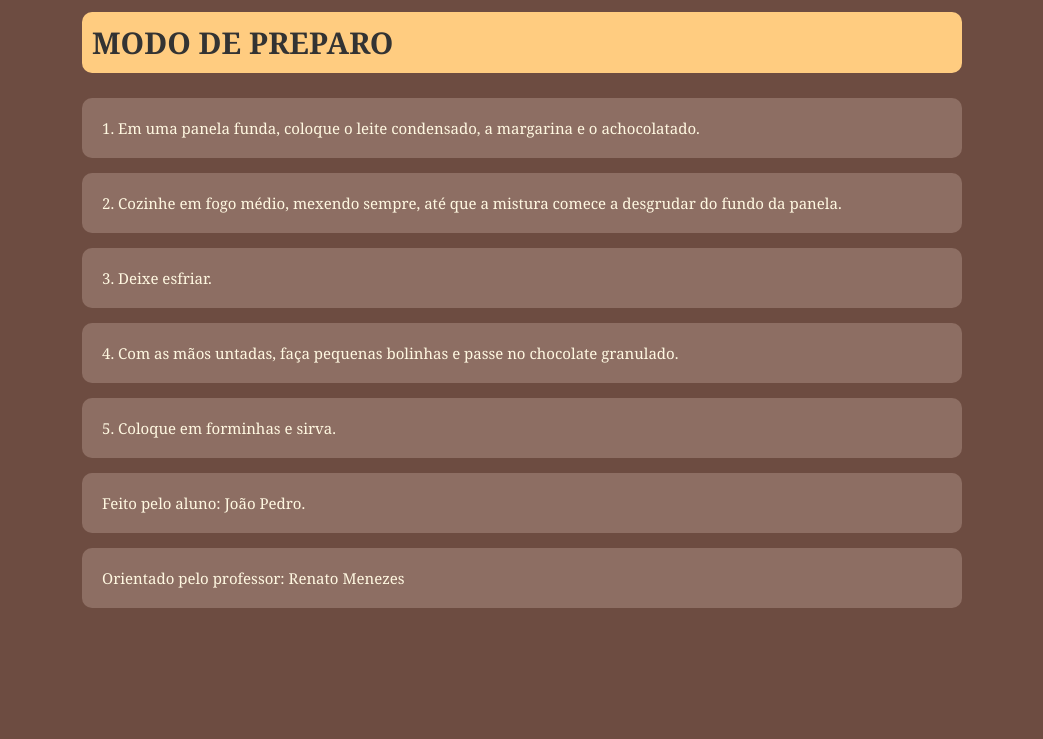
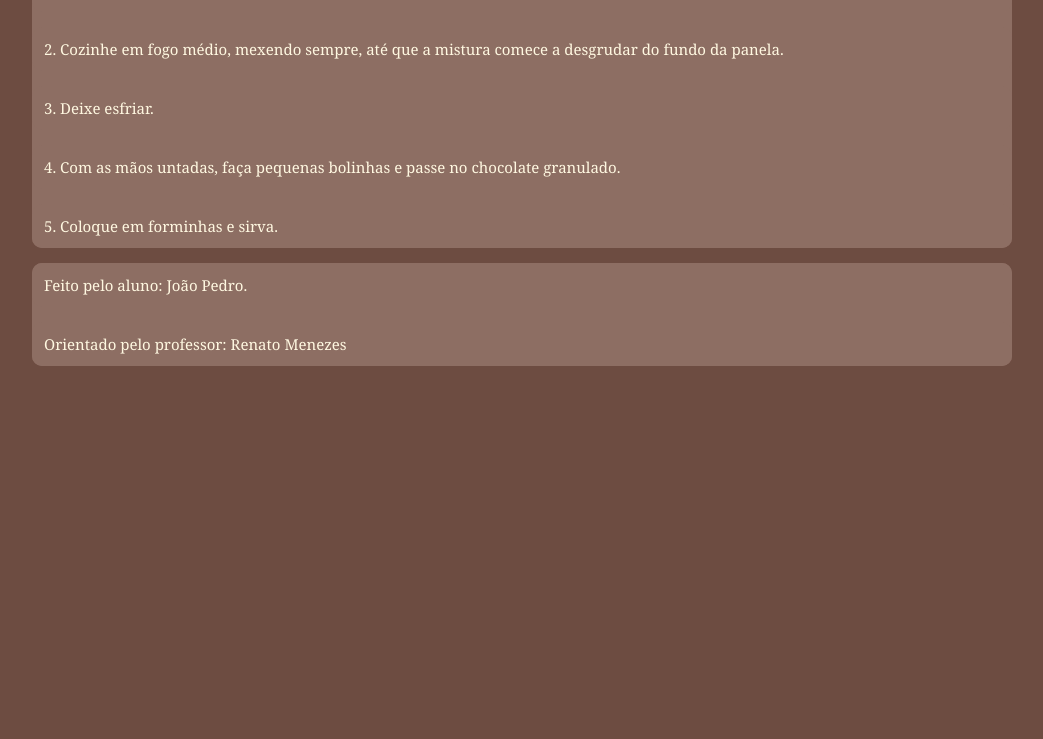
Before and after one commit to JoaoPedro345052/primeirosite, a plain HTML site: page index.html in a window 1280 px wide. Shown: the part 797-1536 px from the top of the page, without its empty margins (118-1161 px from the left). After the commit the page ends 1313 px from the top, so only its background shows below. Drawn offline with Linux system fonts and the light colour scheme.

Commit message:
Adjust margins and padding in style.css

```diff
--- a/style.css
+++ b/style.css
@@ -1,6 +1,6 @@
 body {
   background-color: #6D4C41;
-  margin: 200px;
+  margin: 150px;
   font-family:Georgia, 'Times New Roman', Times, serif
 }
 
@@ -20,8 +20,13 @@
 
 p {
   color: #FFF8E1;
-  background-color: #8D6E63;
+  background: #8D6E63;
   font-size: 15px;
-  padding: 20px;
+  padding: 12px;
+  border-radius: 10px
+}
+
+div {
+  background: #8D6E63;
   border-radius: 10px;
 }
```
